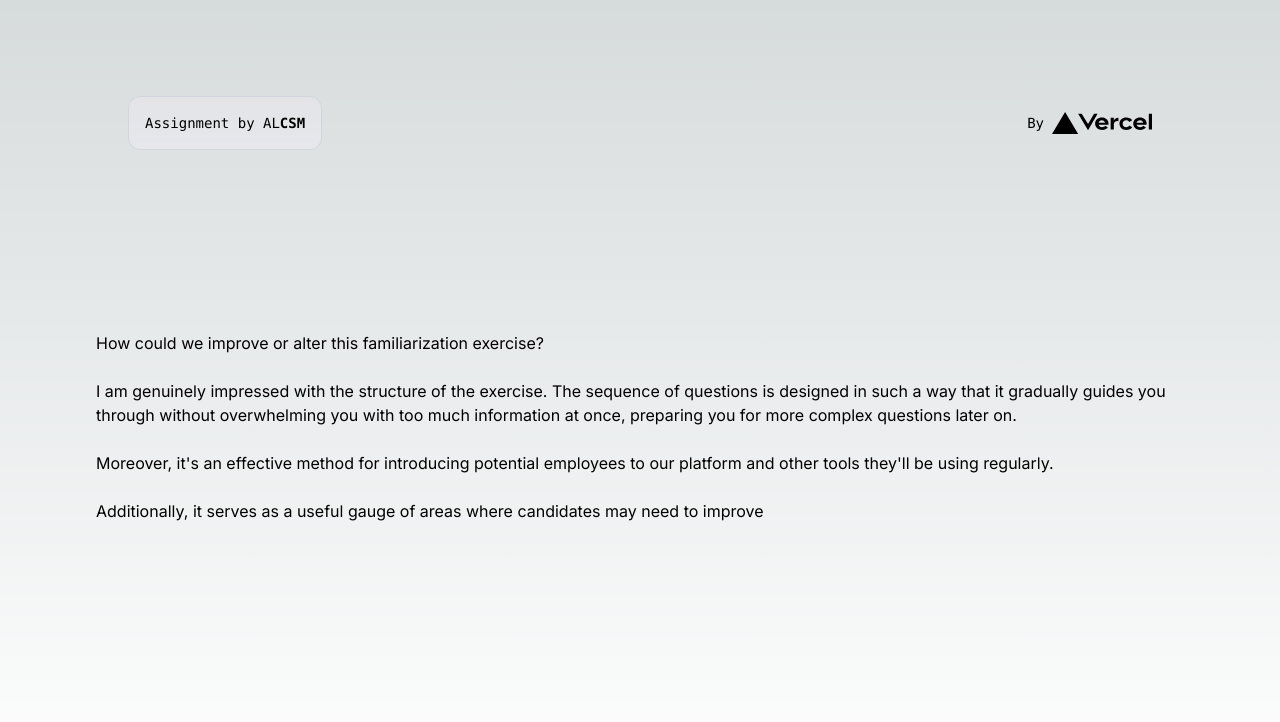
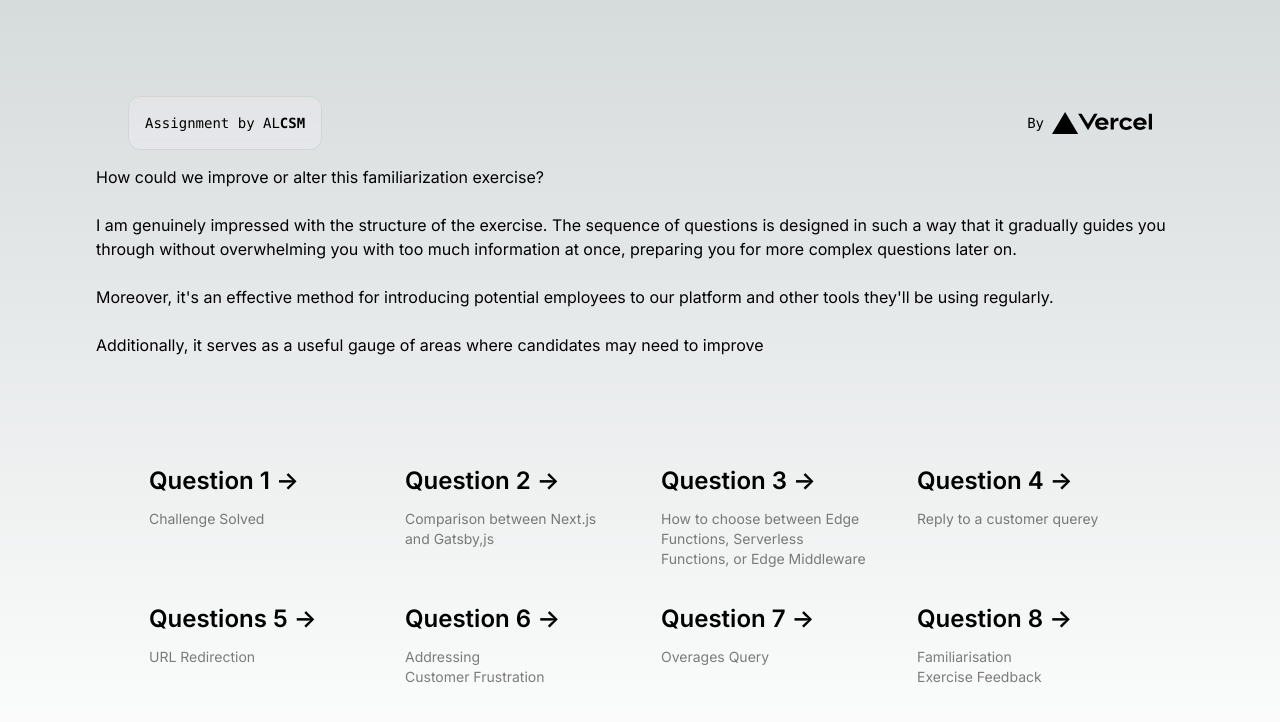
Before and after one commit to ArchanaLomate/nextjs, a Next.js app: page /questions/q8 in a window 1280 px wide. Shown: the top 722 px of the page. Built offline with nearby package versions, Linux system fonts and the light colour scheme.

Commit message:
Update page.tsx

```diff
--- a/app/questions/q8/page.tsx
+++ b/app/questions/q8/page.tsx
@@ -50,6 +50,140 @@
       <div className="mb-32 grid text-center lg:mb-0 lg:w-full lg:max-w-5xl lg:grid-cols-4 lg:text-left">
 
       </div>
+      <div>
+         <p>&nbsp;</p>
+          <p>&nbsp;</p>
+            </div>
+      <div className="mb-32 grid text-center lg:mb-0 lg:w-full lg:max-w-5xl lg:grid-cols-4 lg:text-left">
+         <a
+          href="/questions/q1"
+          className="group rounded-lg border border-transparent px-5 py-4 transition-colors hover:border-gray-300 hover:bg-gray-100 hover:dark:border-neutral-700 hover:dark:bg-neutral-800/30"
+          target="_blank"
+          rel="noopener noreferrer"
+        >
+          <h2 className="mb-3 text-2xl font-semibold">
+            Question 1 {" "}
+            <span className="inline-block transition-transform group-hover:translate-x-1 motion-reduce:transform-none">
+              -&gt;
+            </span>
+          </h2>
+          <p className="m-0 max-w-[30ch] text-sm opacity-50">Challenge Solved</p>
+        </a>
+        <a
+          href="/questions/q2"
+          className="group rounded-lg border border-transparent px-5 py-4 transition-colors hover:border-gray-300 hover:bg-gray-100 hover:dark:border-neutral-700 hover:dark:bg-neutral-800/30"
+          target="_blank"
+          rel="noopener noreferrer"
+        >
+          <h2 className="mb-3 text-2xl font-semibold">
+            Question 2{" "}
+            <span className="inline-block transition-transform group-hover:translate-x-1 motion-reduce:transform-none">
+              -&gt;
+            </span>
+          </h2>
+          <p className="m-0 max-w-[30ch] text-sm opacity-50">
+        Comparison between Next.js and Gatsby,js
+          </p>
+        </a>
+        <a
+          href="/questions/q3"
+          className="group rounded-lg border border-transparent px-5 py-4 transition-colors hover:border-gray-300 hover:bg-gray-100 hover:dark:border-neutral-700 hover:dark:bg-neutral-800/30"
+          target="_blank"
+          rel="noopener noreferrer"
+        >
+          <h2 className="mb-3 text-2xl font-semibold">
+            Question 3{" "}
+            <span className="inline-block transition-transform group-hover:translate-x-1 motion-reduce:transform-none">
+              -&gt;
+            </span>
+          </h2>
+          <p className="m-0 max-w-[30ch] text-sm opacity-50">
+            How to choose between Edge Functions, Serverless Functions, or Edge Middleware
+          </p>
+        </a>
+
+         <a
+          href="/questions/q4"
+          className="group rounded-lg border border-transparent px-5 py-4 transition-colors hover:border-gray-300 hover:bg-gray-100 hover:dark:border-neutral-700 hover:dark:bg-neutral-800/30"
+          target="_blank"
+          rel="noopener noreferrer"
+        >
+          <h2 className="mb-3 text-2xl font-semibold">
+            Question 4{" "}
+            <span className="inline-block transition-transform group-hover:translate-x-1 motion-reduce:transform-none">
+              -&gt;
+            </span>
+          </h2>
+          <p className="m-0 max-w-[30ch] text-balance text-sm opacity-50">
+         Reply to a customer querey
+          </p>
+        </a>
+ <a
+          href="/questions/q5"
+          className="group rounded-lg border border-transparent px-5 py-4 transition-colors hover:border-gray-300 hover:bg-gray-100 hover:dark:border-neutral-700 hover:dark:bg-neutral-800/30"
+          target="_blank"
+          rel="noopener noreferrer"
+        >
+          <h2 className="mb-3 text-2xl font-semibold">
+            Questions 5{" "}
+            <span className="inline-block transition-transform group-hover:translate-x-1 motion-reduce:transform-none">
+              -&gt;
+            </span>
+          </h2>
+          <p className="m-0 max-w-[30ch] text-balance text-sm opacity-50">
+           URL Redirection
+          </p>
+        </a>
+        <a
+          href="/questions/q6"
+          className="group rounded-lg border border-transparent px-5 py-4 transition-colors hover:border-gray-300 hover:bg-gray-100 hover:dark:border-neutral-700 hover:dark:bg-neutral-800/30"
+          target="_blank"
+          rel="noopener noreferrer"
+        >
+          <h2 className="mb-3 text-2xl font-semibold">
+            Question 6{" "}
+            <span className="inline-block transition-transform group-hover:translate-x-1 motion-reduce:transform-none">
+              -&gt;
+            </span>
+          </h2>
+          <p className="m-0 max-w-[30ch] text-balance text-sm opacity-50">
+         Addressing Customer Frustration
+          </p>
+        </a>
+               <a
+          href="/questions/q7"
+          className="group rounded-lg border border-transparent px-5 py-4 transition-colors hover:border-gray-300 hover:bg-gray-100 hover:dark:border-neutral-700 hover:dark:bg-neutral-800/30"
+          target="_blank"
+          rel="noopener noreferrer"
+        >
+          <h2 className="mb-3 text-2xl font-semibold">
+            Question 7{" "}
+            <span className="inline-block transition-transform group-hover:translate-x-1 motion-reduce:transform-none">
+              -&gt;
+            </span>
+          </h2>
+          <p className="m-0 max-w-[30ch] text-balance text-sm opacity-50">
+          Overages Query
+          </p>
+        </a>
+        <a
+          href="/questions/q8"
+          className="group rounded-lg border border-transparent px-5 py-4 transition-colors hover:border-gray-300 hover:bg-gray-100 hover:dark:border-neutral-700 hover:dark:bg-neutral-800/30"
+          target="_blank"
+          rel="noopener noreferrer"
+        >
+          <h2 className="mb-3 text-2xl font-semibold">
+            Question 8{" "}
+            <span className="inline-block transition-transform group-hover:translate-x-1 motion-reduce:transform-none">
+              -&gt;
+            </span>
+          </h2>
+          <p className="m-0 max-w-[30ch] text-balance text-sm opacity-50">
+         Familiarisation Exercise Feedback
+          </p>
+        </a>
+
+      </div>
     </main>
   );
 }
```
